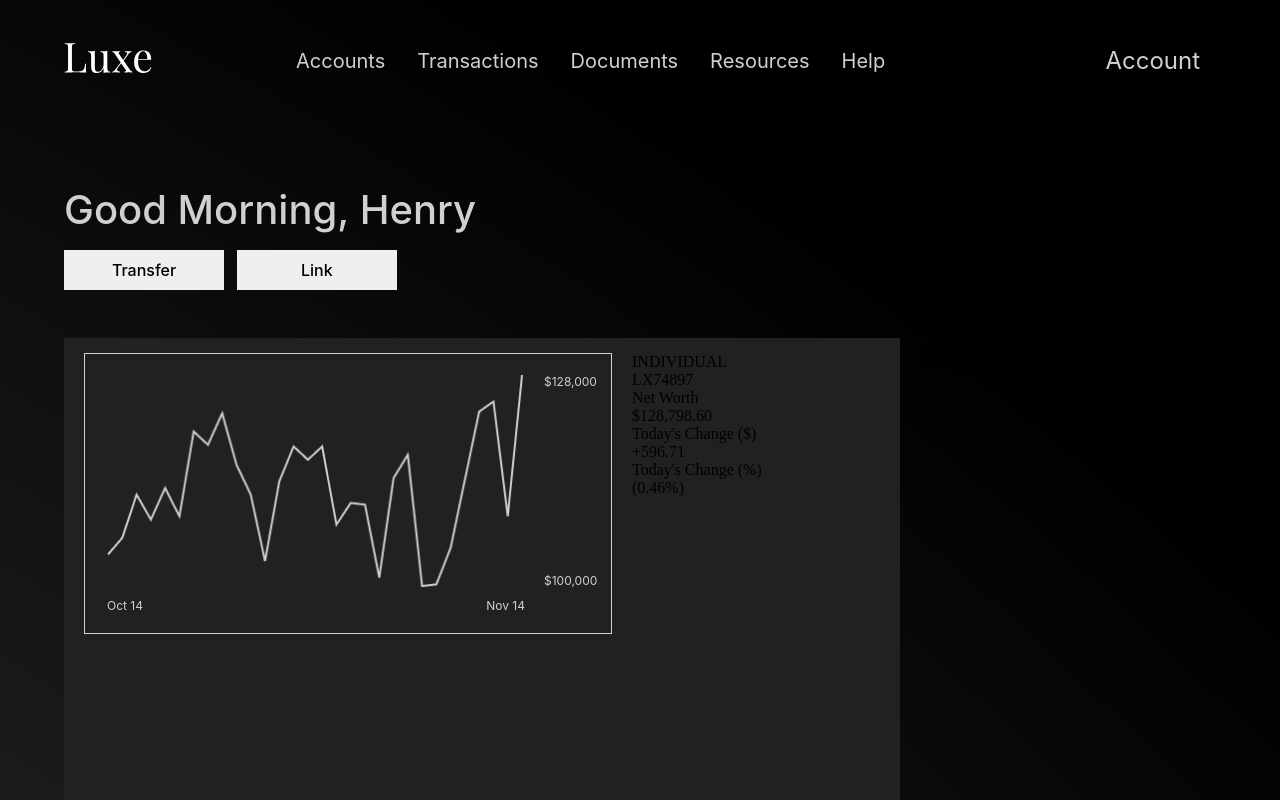
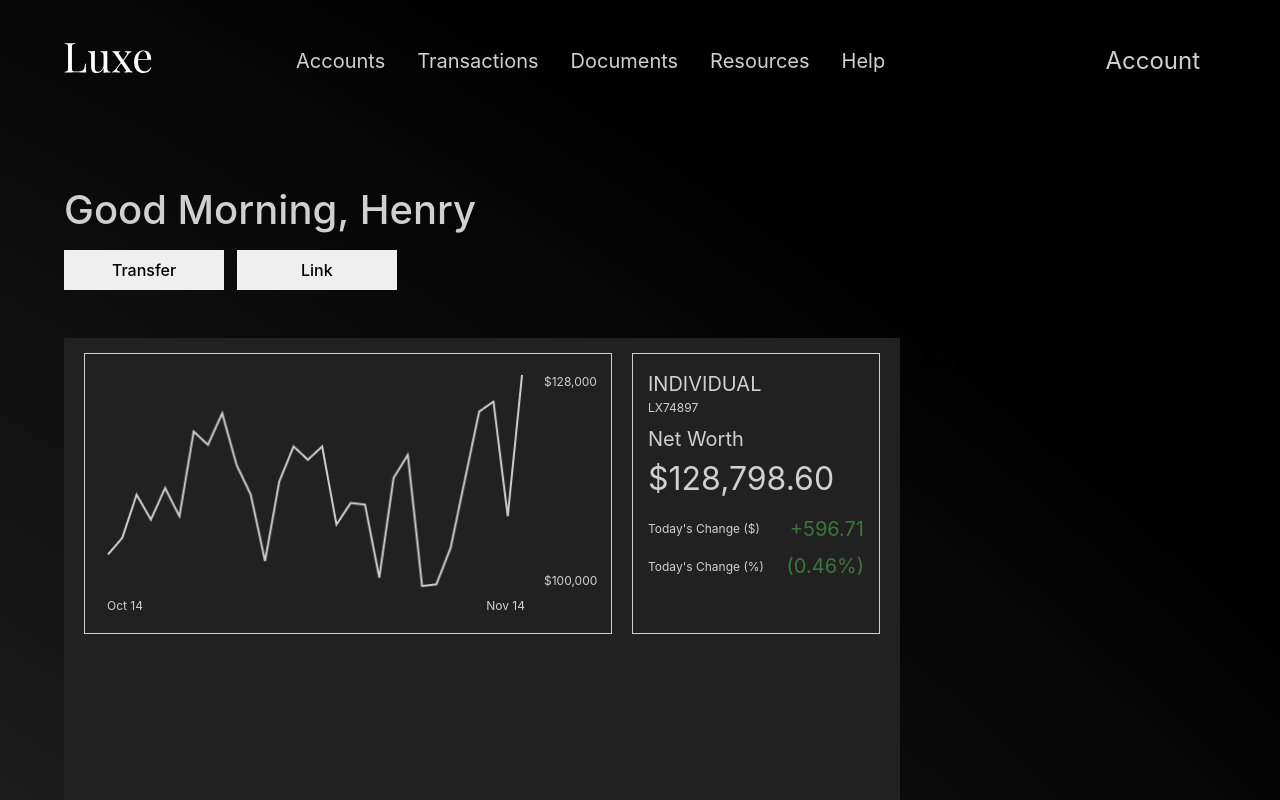
Before and after one commit to hai-henry/luxe-banking-app, a React (Vite) app: page / in a window 1280 px wide. Shown: the top 800 px of the page. Built offline with nearby package versions, Linux system fonts and the light colour scheme.

Commit message:
Finish net worth container css

```diff
--- a/src/containers/info/info.css
+++ b/src/containers/info/info.css
@@ -83,3 +83,110 @@
   font-family: var(--font-family);
   font-size: 12px;
 }
+
+.info__net-worth-container {
+  display: flex;
+  padding: 18px 15px;
+  flex-direction: column;
+  align-items: flex-start;
+  gap: 10px;
+  flex: 1 0 0;
+  align-self: stretch;
+
+  border: 1px solid var(--color-border);
+  background: #212121;
+}
+
+.info__account {
+  display: flex;
+  flex-direction: column;
+  align-items: flex-start;
+  gap: 4px;
+}
+
+.info__account-name {
+  color: var(--color-text);
+  font-family: var(--font-family);
+  font-size: 20px;
+}
+
+.info__account-id {
+  color: var(--color-text);
+  font-family: var(--font-family);
+  font-size: 12px;
+}
+
+.info__amount {
+  display: flex;
+  flex-direction: column;
+  justify-content: center;
+  align-items: flex-start;
+  gap: 8px;
+  flex: 1 0 0;
+}
+
+.info__amount-title {
+  color: var(--color-text);
+  font-family: var(--font-family);
+  font-size: 20px;
+}
+
+.info__amount-value {
+  color: var(--color-text);
+  font-family: var(--font-family);
+  font-size: 32px;
+}
+
+.info__change {
+  display: flex;
+  padding-bottom: 30px;
+  flex-direction: column;
+  justify-content: space-between;
+  align-items: flex-start;
+  flex: 1 0 0;
+  align-self: stretch;
+}
+
+.info__change-dollar {
+  display: flex;
+  justify-content: space-between;
+  align-items: center;
+  flex: 1 0 0;
+  align-self: stretch;
+}
+
+.info__change-dollar-name {
+  color: var(--color-text);
+  font-family: var(--font-family);
+  font-size: 12px;
+}
+
+.info__change-dollar-value {
+  color: var(--color-text);
+  font-family: var(--font-family);
+  font-size: 20px;
+
+  color: var(--color-gain);
+}
+
+.info__change-percent {
+  display: flex;
+  justify-content: space-between;
+  align-items: center;
+  flex: 1 0 0;
+  align-self: stretch;
+}
+
+.info__change-percent-name {
+  color: var(--color-text);
+  font-family: var(--font-family);
+  font-size: 12px;
+}
+
+.info__change-percent-value {
+  color: var(--color-text);
+  font-family: var(--font-family);
+  font-size: 20px;
+
+  color: var(--color-gain);
+}
--- a/src/index.css
+++ b/src/index.css
@@ -3,6 +3,7 @@
 
   --color-bg: #212121;
   --color-text: #d0d0d0;
+  --color-gain: #3b773a;
   --color-border: #d0d0d0;
 
   font-synthesis: none;
```
